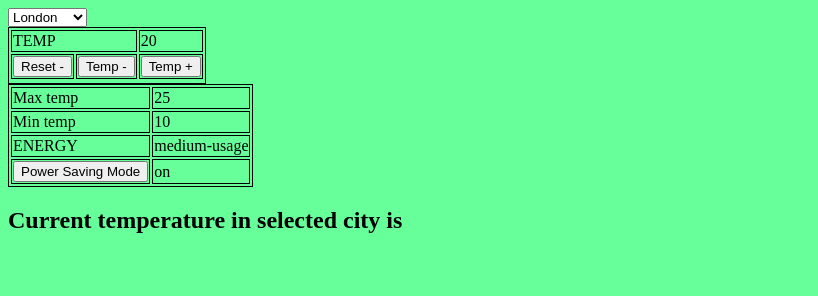
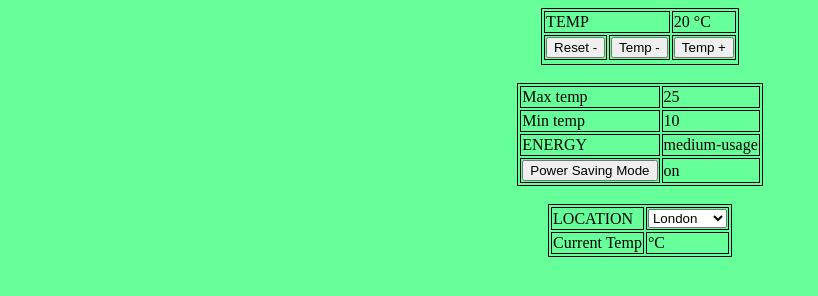
Before and after one commit to jgeorgex/Thermostat, a plain HTML site: page index.html in a window 1280 px wide. Shown: the whole page, without its empty margins (0-818 px from the left). Drawn offline with Linux system fonts and the light colour scheme; no server answers.

Commit message:
add table for current location temp

```diff
--- a/index.html
+++ b/index.html
@@ -11,19 +11,10 @@
   </style>
 </head>
 <body>
-<section>
-  <select id="current-city">
-    <option value="2643741">London</option>
-    <option value="5128638">New York</option>
-    <option value="2988506">Paris</option>
-    <option value="1850147">Tokyo</option>
-  </select>
-</section>
-
-<table>
+<table align="center">
   <tr>
     <td colspan="2">TEMP</td>
-    <td id="temperature"></td>
+    <td><a id="temperature"></a> &#176;C</td>
   </tr>
     <td><button id="reset">Reset -</button></td>
     <td><button id="down">Temp -</button></td>
@@ -31,14 +22,8 @@
   <tr>
   </tr>
 </table>
-<section>
-
-  <!-- <button id="up">Temp +</button>
-  <button id="down">Temp -</button>
-  <button id="reset">Reset -</button> -->
-</section>
-
-<table>
+<br>
+<table align="center">
   <tr>
     <td> Max temp </td>
     <td id="maxTemp"></td>
@@ -55,10 +40,23 @@
     <td><button id="PSM">Power Saving Mode</button></td>
     <td id="powerMode"></td>
   </tr>
-
 </table>
-
-          <h2> Current temperature in selected city is <span id="weatherapi"> </span></h2>
+<br>
+<table align="center">
+  <tr>
+    <td>LOCATION</td>
+    <td><select id="current-city">
+      <option value="2643741">London</option>
+      <option value="5128638">New York</option>
+      <option value="2988506">Paris</option>
+      <option value="1850147">Tokyo</option>
+    </select></td>
+  </tr>
+  <tr>
+    <td>Current Temp</td>
+    <td><a id="weatherapi"></a> &#176;C</td>
+  </tr>
+</table>
 
             <script src="src/Thermostat.js"></script>
             <script src="src/jquery.js"></script>
```
